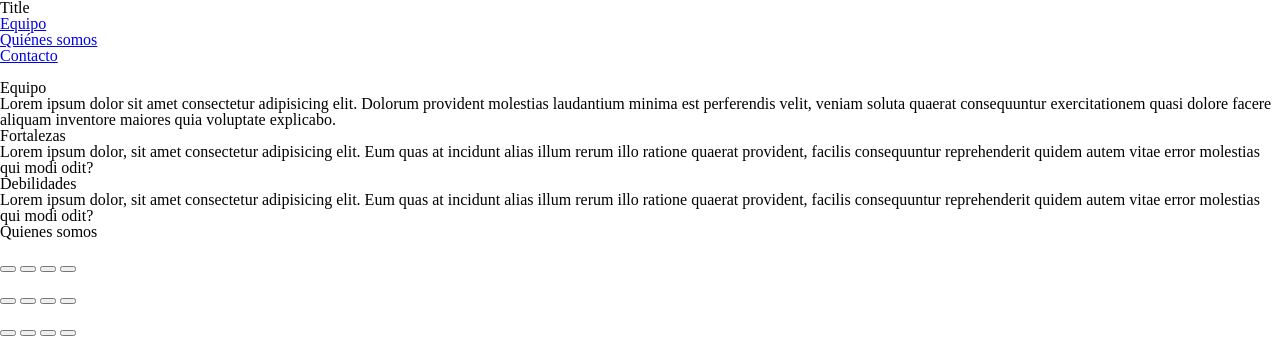
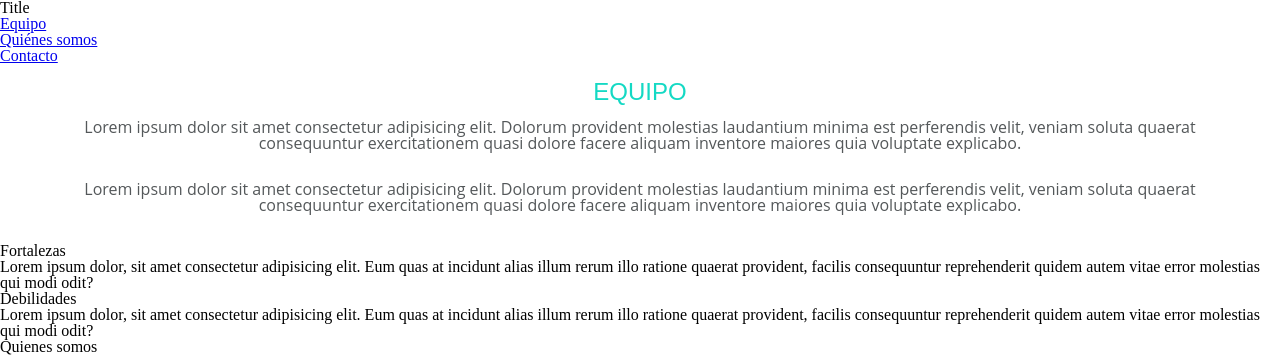
Before and after one commit to Adalab/proyect-promo-r-module-1-team-8, a plain HTML site: page index.html in a window 1280 px wide. Shown: the top 359 px of the page. Drawn offline with Linux system fonts and the light colour scheme.

Commit message:
crear sección team

```diff
--- a/index.html
+++ b/index.html
@@ -34,8 +34,13 @@
     </section>
 
     <section class="team" id="team">
-        <h3>Equipo</h3>
-        <p>Lorem ipsum dolor sit amet consectetur adipisicing elit. Dolorum provident molestias laudantium minima est perferendis velit, veniam soluta quaerat consequuntur exercitationem quasi dolore facere aliquam inventore maiores quia voluptate explicabo.</p>
+        <div class="team-equipo">
+        <h3 class="team-title">EQUIPO</h3>
+        <p class="team-text">Lorem ipsum dolor sit amet consectetur adipisicing elit. Dolorum provident molestias laudantium minima est perferendis velit, veniam soluta quaerat consequuntur exercitationem quasi dolore facere aliquam inventore maiores quia voluptate explicabo.</p>
+
+        <p class="team-text">Lorem ipsum dolor sit amet consectetur adipisicing elit. Dolorum provident molestias laudantium minima est perferendis velit, veniam soluta quaerat consequuntur exercitationem quasi dolore facere aliquam inventore maiores quia voluptate explicabo.</p>
+    </div>
+
         <div>
            <h4>Fortalezas</h4>
            <p>Lorem ipsum dolor, sit amet consectetur adipisicing elit. Eum quas at incidunt alias illum rerum illo ratione quaerat provident, facilis consequuntur reprehenderit quidem autem vitae error molestias qui modi odit?</p>
--- a/styles/main.css
+++ b/styles/main.css
@@ -9,3 +9,26 @@
     --Gris-claro: #B8B8B9;
     --Gris-de-fondo: #F1F1F1;
 }
+
+.team-equipo {
+    display: flex;
+    flex-direction:column;
+    text-align: center;
+    margin-left: 30px;
+    margin-right: 30px;
+}
+
+.team-title {
+    font-family: var(--font-2);
+    color: var(--Verde-claro);
+    font-size: 24px;
+    padding-bottom: 15px;
+
+
+}
+
+.team-text {
+    font-family: var(--font-1);
+    color: var(--Gris-oscuro);
+    padding-bottom: 30px;
+}
```
